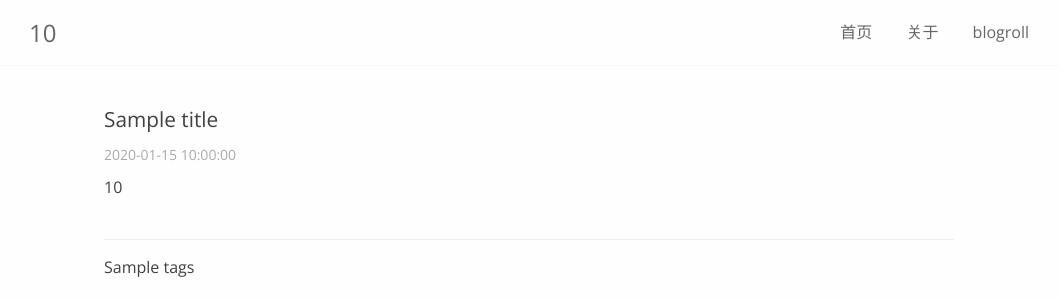
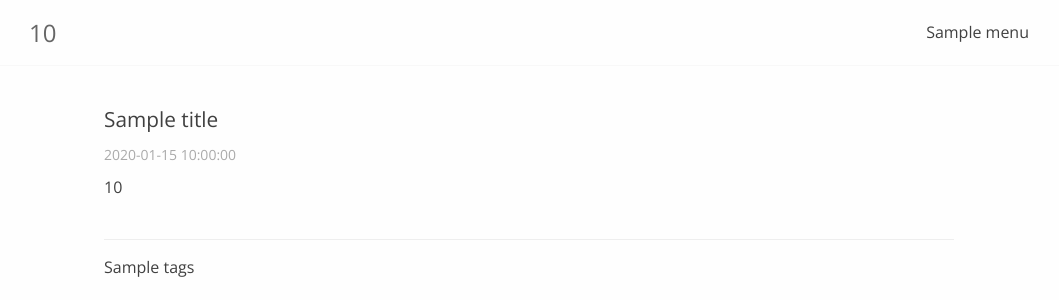
Before and after one commit to qing2zijin/md2html, a Python web app: template template/post_tem.html in a window 1280 px wide. Shown: the top 300 px of the page, without its empty margins (111-1170 px from the left). Run offline with Jinja, Linux system fonts and the light colour scheme; the template is opened without the code that fills it: most values are stand-ins (such as "Sample title", 1, 10 or a date in 2020).

Commit message:
Update post_tem.html

```diff
--- a/template/post_tem.html
+++ b/template/post_tem.html
@@ -13,9 +13,7 @@
       <h1 class='site-title'> <a href='/' class='logo'>{{site-name}}</a> </h1>
       <nav id="nav-top">
         <ul id="menu-top" class="nav-top-items">
-          <li class="menu-item"><a href="/">首页</a></li>
-          <li class="menu-item"><a href="/about.html">关于</a></li>
-          <li class="menu-item"><a href="/pages/blogroll.html" >blogroll</a></li>
+          {{menu}}
         </ul>
       </nav>
     </div>
```
